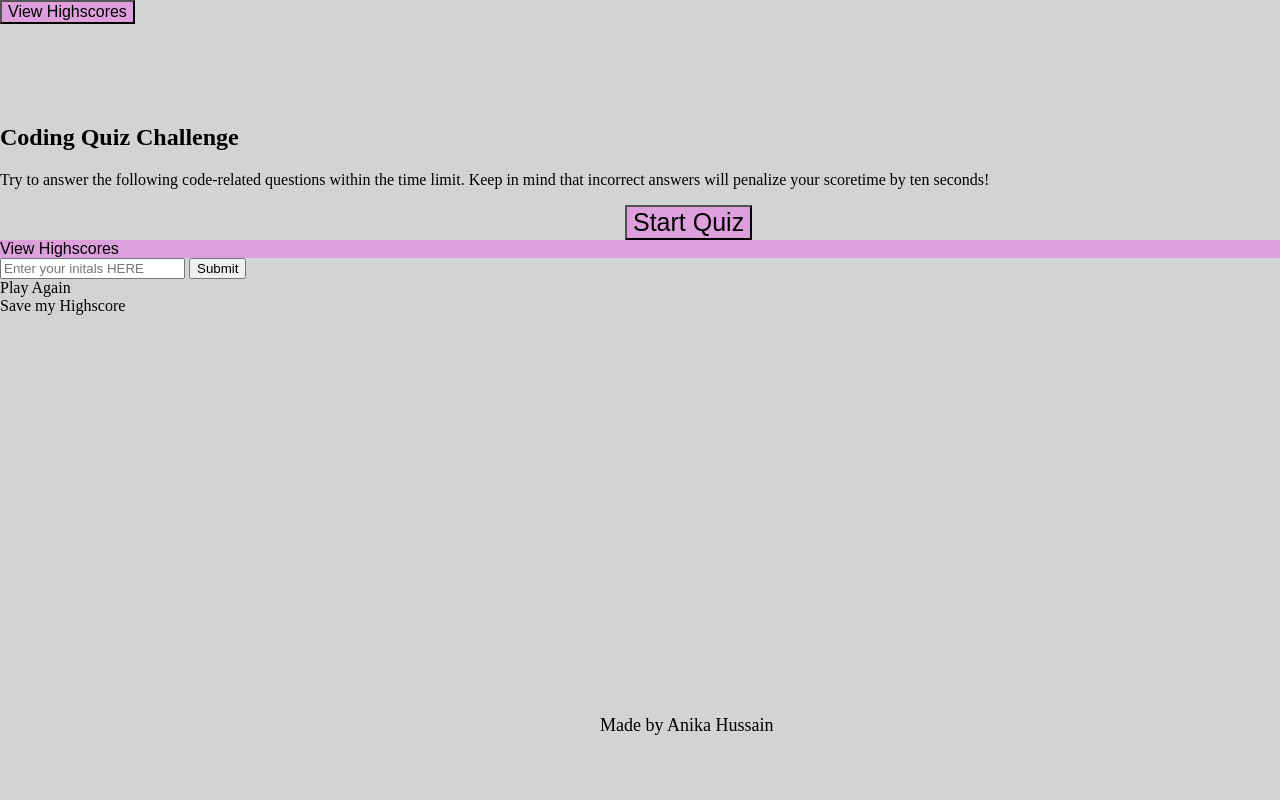
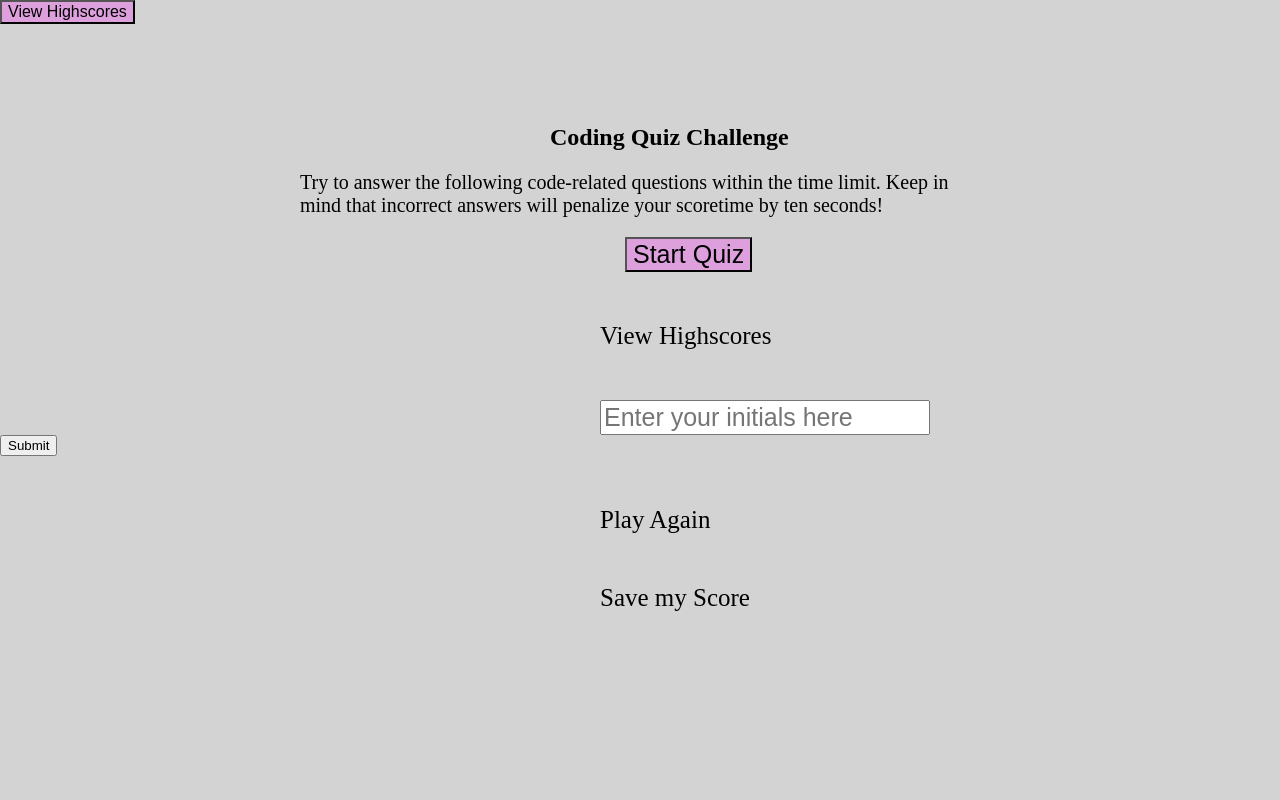
Before and after one commit to ahs456/code-quiz, a plain HTML site: page index.html in a window 1280 px wide. Shown: the top 800 px of the page. Drawn offline with Linux system fonts and the light colour scheme.

Commit message:
styling in css changed

```diff
--- a/assets/css/style.css
+++ b/assets/css/style.css
@@ -15,11 +15,11 @@ main {
     margin-top: 100px;
 }
 
-.codingTitle {
+.codingQuizTitle{
     margin-left: 550px;
 }
 
-.underTitle {
+#codingQuiz {
     margin-left: 300px;
     margin-right: 300px;
     font-size: 20px;
@@ -31,6 +31,35 @@ main {
     margin-left: 625px;
 }
 
+.viewHighscores {
+    margin-left: 600px;
+    margin-right: 300px;
+    margin-top: 50px;
+    font-size: 25px;
+}
+
+#enterInitials{
+    margin-left: 600px;
+    margin-right: 300px;
+    margin-top: 50px;
+    font-size: 25px;
+}
+
+
+.playAgainB {
+    margin-left: 600px;
+    margin-right: 300px;
+    margin-top: 50px;
+    font-size: 25px;
+}
+
+.saveScoresB {
+    margin-left: 600px;
+    margin-right: 300px;
+    margin-top: 50px;
+    font-size: 25px;
+}
+
 footer {
     margin-top: 400px;
     margin-left: 600px;
--- a/assets/js/script.js
+++ b/assets/js/script.js
@@ -21,7 +21,4 @@ var quiz = questions;
 
 populate();
 
-//function endgame() {
-   // clearInterval(timer);
-    //quiz
-//}
+var startGame = document.querySelector("startQuizB")
--- a/index.html
+++ b/index.html
@@ -18,7 +18,7 @@
 
     <main>
         <section class="codingQuiz">
-            <h1>Coding Quiz Challenge</h1>
+            <h1 class="codingQuizTitle">Coding Quiz Challenge</h1>
             <p id="codingQuiz">Try to answer the following code-related questions within the time limit. Keep in mind that incorrect answers will penalize your scoretime by ten seconds!</p>
             <button class="startQuizB" id="button">Start Quiz</button>
         </section>
@@ -28,11 +28,11 @@
             <div id="popup"></div>
         </section>
         <section id="endPage">
-            <div class="viewHighscoresB" id="button">View Highscores</div>
-            <input type="text" id="enterInitals" placeholder="Enter your initals HERE" />
-            <button class="initalSubmitB" id="button">Submit</button>
+            <div class="viewHighscores" id="button">View Highscores</div>
+            <input type="text" id="enterInitials" placeholder="Enter your initials here" />
+            <button class="initialSubmitB" id="button">Submit</button>
             <div class="playAgainB" id="button">Play Again</div>
-            <div class="saveScoresB" id="button">Save my Highscore</div>
+            <div class="saveScoresB" id="button">Save my Score</div>
         </section>
     </main>
 
```
